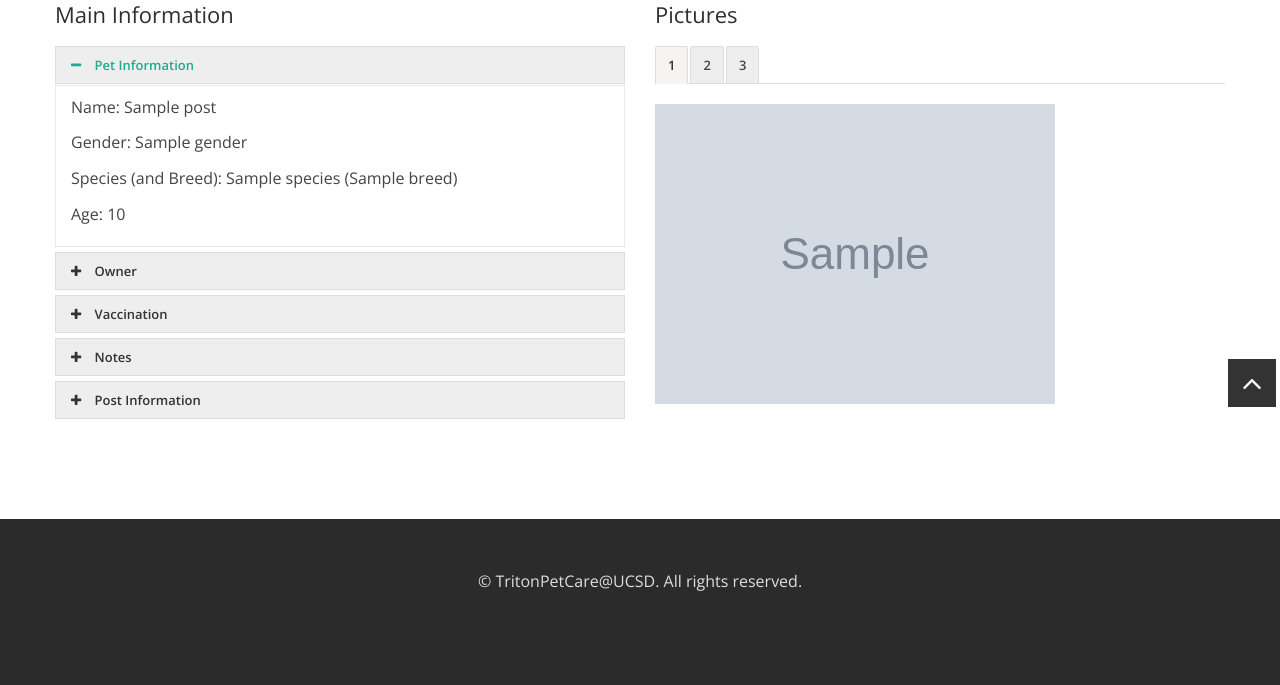
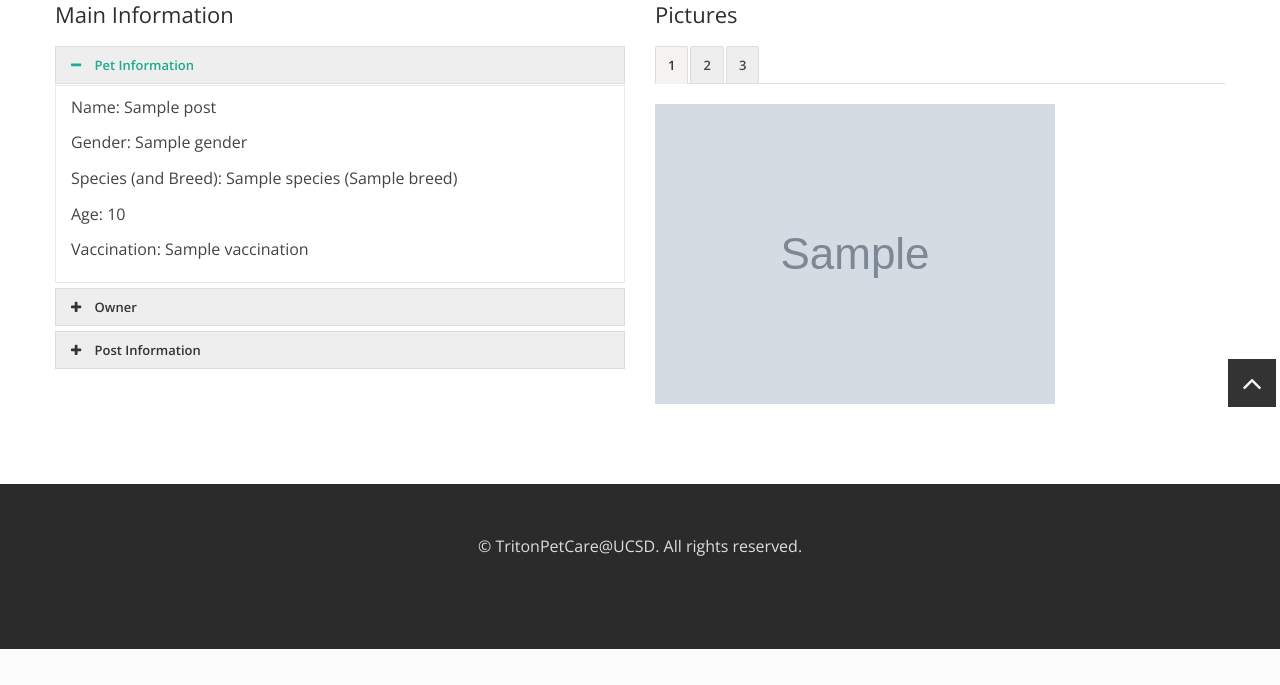
Before and after one commit to UCSD-CSE-210/tritonPetCare, a Flask app: template PetCare/templates/view_post.html in a window 1280 px wide. Shown: the part 389-1074 px from the top of the page. After the commit the page ends 1038 px from the top, so only its background shows below. Run offline with Flask 2, Linux system fonts and the light colour scheme; the template is opened without the code that fills it: most values are stand-ins (such as "Sample title", 1, 10 or a date in 2020); grey boxes marked "Sample" are stand-in pictures.

Commit message:
update view_post.html

```diff
--- a/PetCare/templates/view_post.html
+++ b/PetCare/templates/view_post.html
@@ -39,6 +39,9 @@
 									<p>
 										Age: {{post.age}}
 									</p>
+									<p>
+										Vaccination: {{post.vaccination}}
+									</p>
 								</div>
 							</div>
 						</div>
@@ -57,28 +60,6 @@
 						</div>
 						<div class="accordion-group">
 							<div class="accordion-heading">
-								<a class="accordion-toggle" data-toggle="collapse" data-parent="#accordion2" href="#collapseTwo">
-								<i class="icon-plus"></i> Vaccination </a>
-							</div>
-							<div id="collapseTwo" class="accordion-body collapse">
-								<div class="accordion-inner">
-									{{post.vaccination}}
-								</div>
-							</div>
-						</div>
-						<div class="accordion-group">
-							<div class="accordion-heading">
-								<a class="accordion-toggle" data-toggle="collapse" data-parent="#accordion2" href="#collapseThree">
-								<i class="icon-plus"></i> Notes </a>
-							</div>
-							<div id="collapseThree" class="accordion-body collapse">
-								<div class="accordion-inner">
-									{{post.notes}}
-								</div>
-							</div>
-						</div>
-						<div class="accordion-group">
-							<div class="accordion-heading">
 								<a class="accordion-toggle" data-toggle="collapse" data-parent="#accordion2" href="#collapseFour">
 								<i class="icon-plus"></i> Post Information </a>
 							</div>
@@ -92,6 +73,9 @@
 									</p>
 									<p>
 										Post Date: {{post.post_date}}
+									</p>
+									<p>
+										Notes: {{post.notes}}
 									</p>
 								</div>
 							</div>
```
